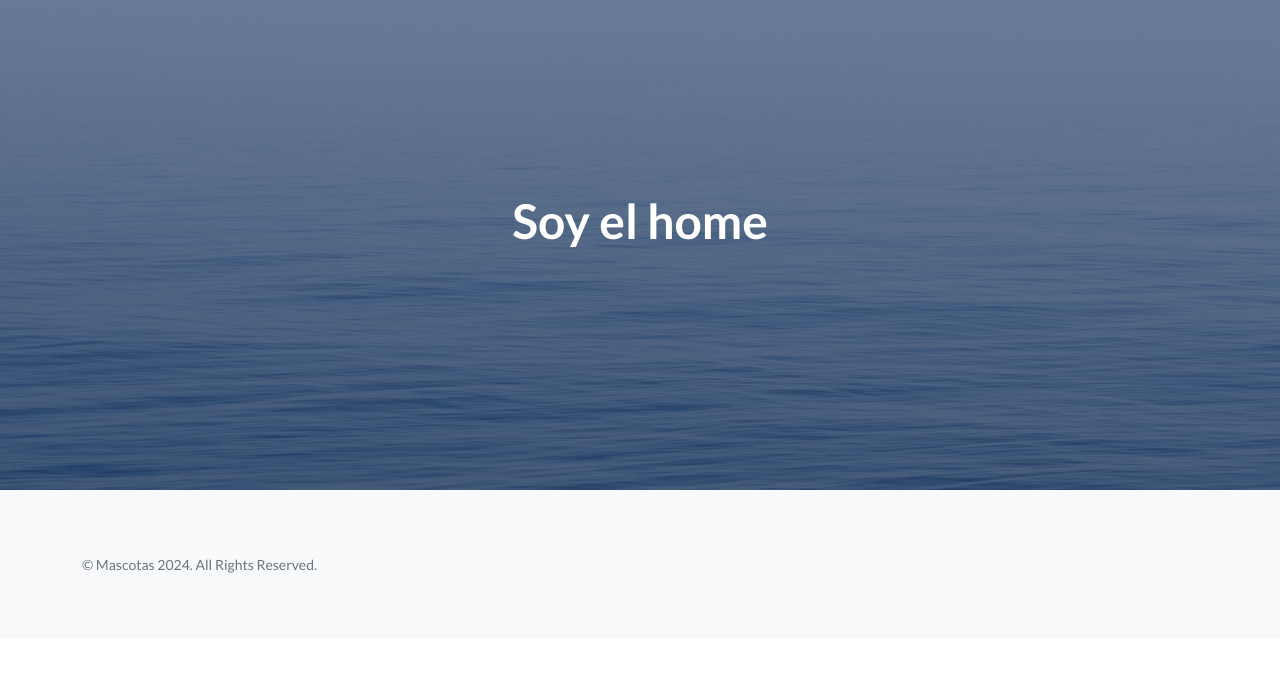
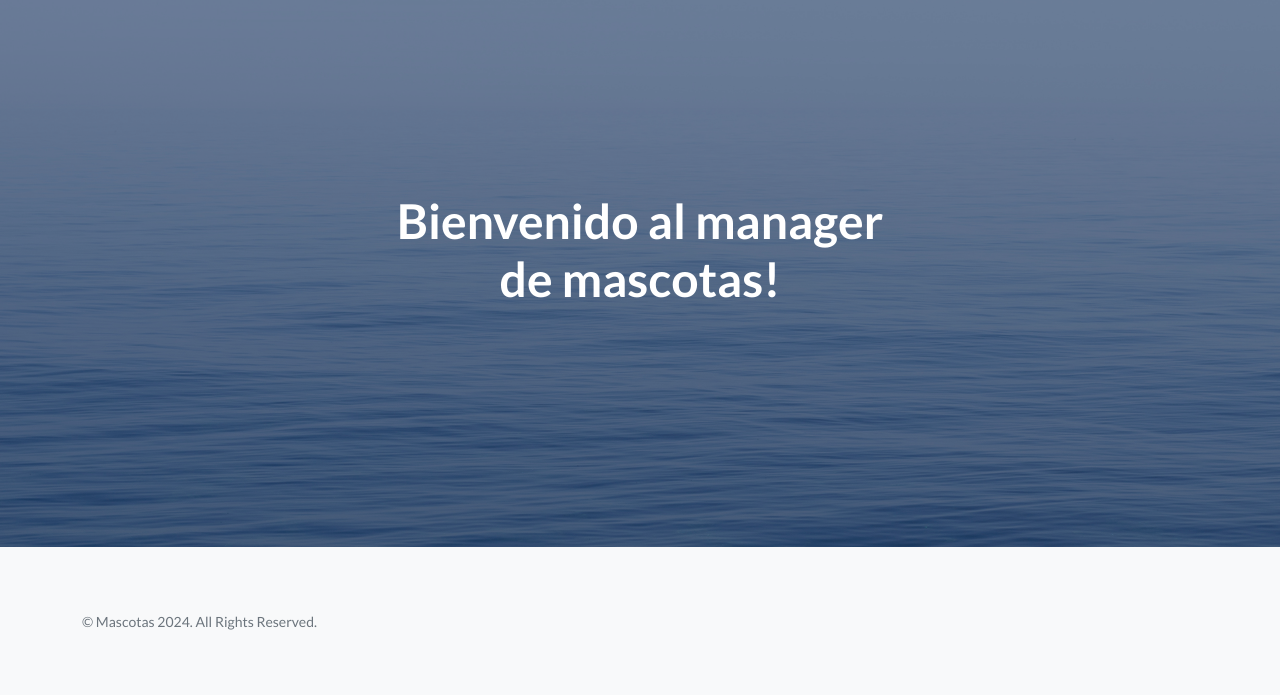
Before and after one commit to Jpptauri/PerezTaurizano3raPreEntrega, a Django app: page / in a window 1280 px wide. Shown: the part 56-751 px from the top of the page. Run offline with Django 5.2, Linux system fonts and the light colour scheme; some libraries are stand-ins or nearby versions.

Commit message:
edito pagina de inicio

```diff
--- a/home/templates/index.html
+++ b/home/templates/index.html
@@ -1,11 +1,11 @@
 {% extends "base.html" %}
 
 {% block title_head %}
-Home
+Inicio
 {% endblock title_head %}
 
 {% block h1_header %}
-Soy el home
+Bienvenido al manager de mascotas!
 {% endblock h1_header %}
 
 {% block main %}
```
